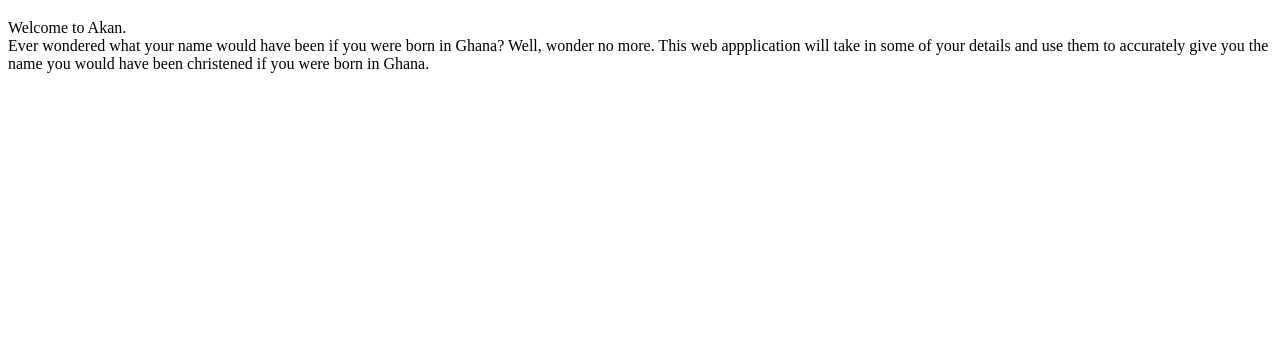
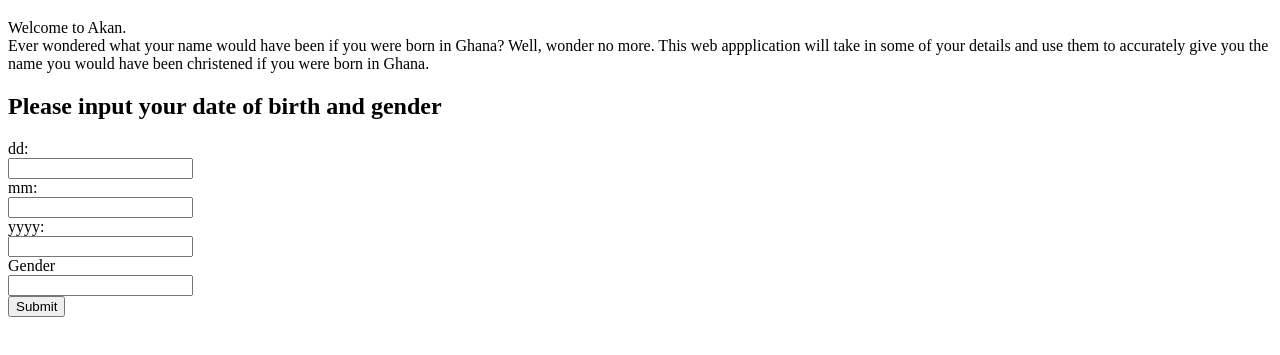
Before and after one commit to Dennis-Kiambi/akan, a plain HTML site: page index.html in a window 1280 px wide. Shown: the part 61-416 px from the top of the page. Drawn offline with Linux system fonts and the light colour scheme.

Commit message:
add form to take date of birth

```diff
--- a/index.html
+++ b/index.html
@@ -5,6 +5,7 @@
   <meta charset="UTF-8">
   <meta name="viewport" content="width=device-width, initial-scale=1.0">
   <title>Akan</title>
+  <script defer src="js/scripts.js"></script>
 </head>
 
 <body>
@@ -12,7 +13,33 @@
   <p>Welcome to Akan. <br>Ever wondered what your name would have been if you were born in Ghana? Well, wonder no more.
     This web appplication will take in some of your details and use them to accurately give you the name you would have
     been christened if you were born in Ghana. </p>
-  <script src="js/scripts.js"></script>
+  <h2>Please input your date of birth and gender</h2>
+  <div>
+    <div id="error"></div>
+    <form id="form" action="/" method="GET">
+      <div id="dob">
+        <label for="dd">dd:</label><br>
+        <input type="number" id="dd" name="dd" required><br>
+        <label for="mm">mm:</label><br>
+        <input type="number" id="mm" name="mm" required><br>
+        <label for="yyyy">yyyy:</label><br>
+        <input type="number" id="yyyy" name="yyyy" required>
+
+      </div>
+      <div id="sex">
+        <label for="gender">Gender</label><br>
+        <input list="gender" required>
+        <datalist id="gender">
+          <option value="Female">
+          <option value="Male">
+        </datalist>
+      </div>
+      <div id="submit">
+        <input type="submit" value="Submit">
+      </div>
+    </form>
+  </div>
+
 </body>
 
 </html>
```
